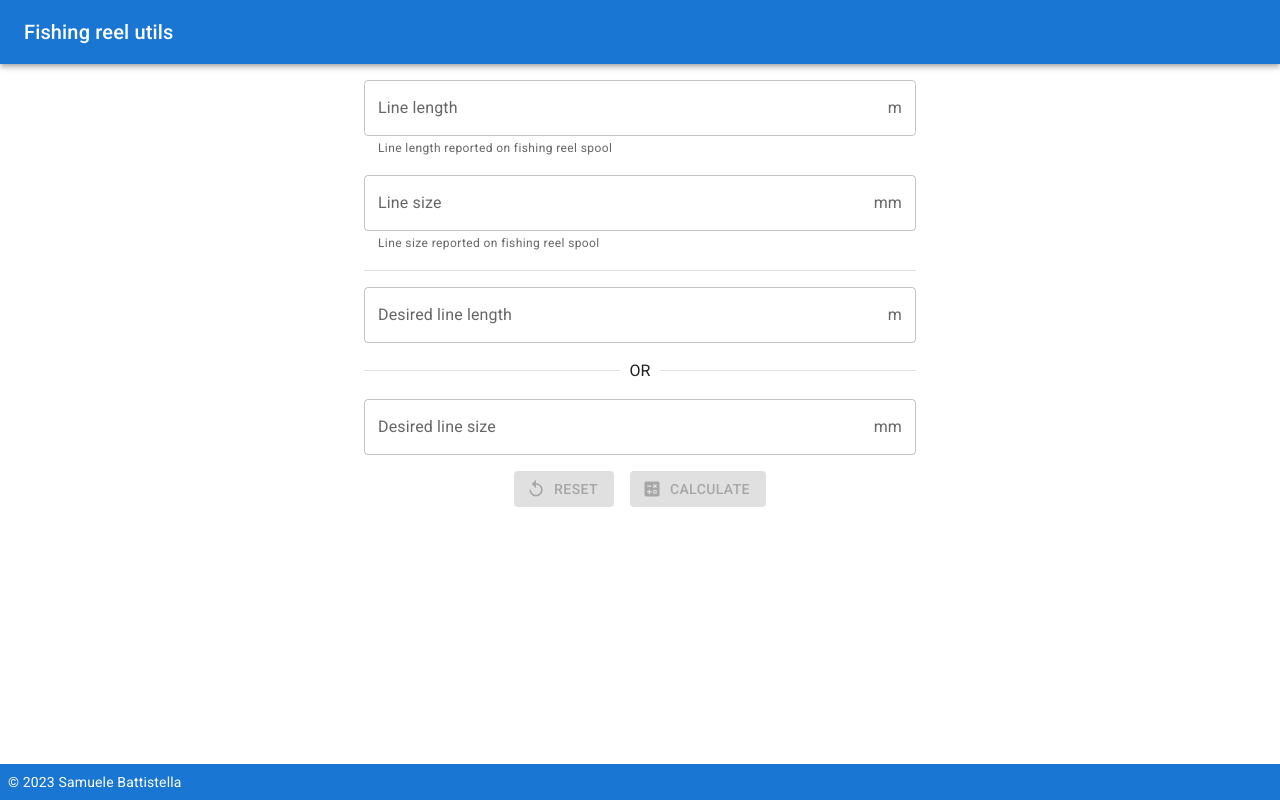
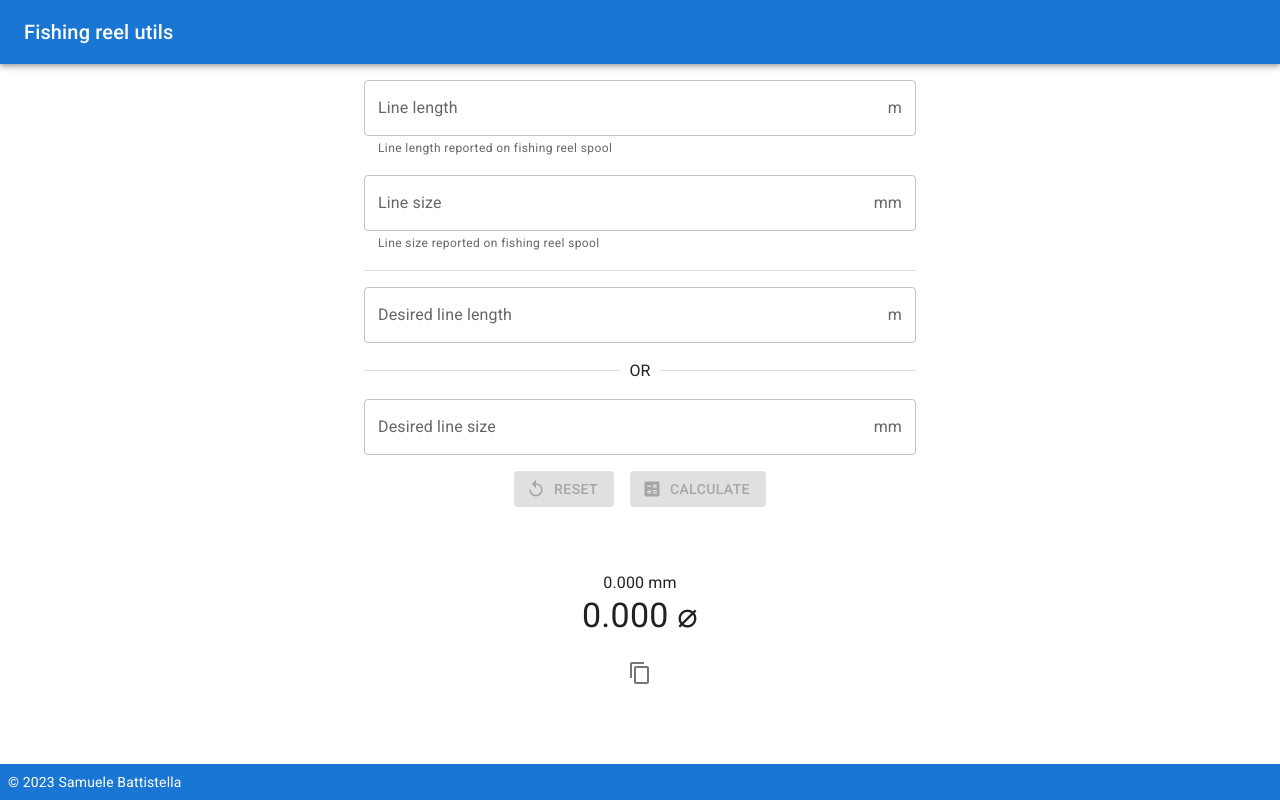
Before and after one commit to battistar/fishing-reel-utils, a React (Create React App) app: page / in a window 1280 px wide. Built offline with nearby package versions, Linux system fonts and the light colour scheme; a web font is replaced by a local one.

Commit message:
Add result section

```diff
--- a/package.json
+++ b/package.json
@@ -8,6 +8,7 @@
     "install": "^0.13.0",
     "npm": "^9.2.0",
     "react": "^18.2.0",
+    "react-device-detect": "^2.2.2",
     "react-dom": "^18.2.0",
     "react-scripts": "5.0.1",
     "styled-components": "^5.3.6",
--- a/src/App.tsx
+++ b/src/App.tsx
@@ -3,6 +3,8 @@ import { Container } from '@mui/material';
 import Form from 'components/Form';
 import FormData from 'models/FormData';
 import Header from 'components/Header';
+import ResultData, { ResultType } from 'models/ResultData';
+import Result from 'components/Result';
 import Footer from 'components/Footer';
 
 const parseInput = (input: string): number => {
@@ -20,7 +22,11 @@ const getLineLength = (lineLength: number, lineSize: number, desiredLineSize: nu
 };
 
 const App = (): JSX.Element => {
-  const [result, setResult] = useState('');
+  const [result, setResult] = useState<ResultData>({
+    type: ResultType.Size,
+    lineLingth: 0,
+    lineSize: 0,
+  });
 
   const handleSubmit = (formData: FormData): void => {
     const lineLength = parseInput(formData.lineLength);
@@ -29,15 +35,25 @@ const App = (): JSX.Element => {
     const desiredLineSize = parseInput(formData.desiredLineSize);
 
     if (isNaN(desiredLineLength)) {
-      setResult(`${getLineLength(lineLength, lineSize, desiredLineSize).toFixed(3)} m`);
+      const length = getLineLength(lineLength, lineSize, desiredLineSize);
+
+      setResult({
+        type: ResultType.Length,
+        lineLingth: length,
+        lineSize: lineSize,
+      });
     }
 
     if (isNaN(desiredLineSize)) {
-      setResult(`${getLineSize(lineLength, lineSize, desiredLineLength).toFixed(3)} ⌀`);
+      const size = getLineSize(lineLength, lineSize, desiredLineLength);
+
+      setResult({
+        type: ResultType.Size,
+        lineLingth: lineLength,
+        lineSize: size,
+      });
     }
   };
-
-  console.log(result);
 
   return (
     <>
@@ -45,6 +61,7 @@ const App = (): JSX.Element => {
       <main>
         <Container maxWidth="sm">
           <Form onSubmit={handleSubmit} />
+          <Result result={result} />
         </Container>
       </main>
       <Footer />
--- /dev/null
+++ b/src/components/Result.tsx
@@ -0,0 +1,107 @@
+import { Box, IconButton, Snackbar, Stack, styled, Tooltip, Typography } from '@mui/material';
+import { ContentCopy as CopyIcon, Share as ShareIcon, Close as CloseIcon } from '@mui/icons-material';
+import ResultData, { ResultType } from 'models/ResultData';
+import { useState } from 'react';
+import { isMobile } from 'react-device-detect';
+
+interface ResultProps {
+  result: ResultData;
+}
+
+const StyledBox = styled(Box)(
+  ({ theme }) => `
+    display: flex;
+    justify-content: center;
+    align-items: center;
+    padding: ${theme.spacing(8)} 0px;
+`
+);
+
+const Result = (props: ResultProps): JSX.Element => {
+  const [openSnackbar, setOpenSnackbar] = useState(false);
+
+  const lineLength = props.result.lineLingth.toFixed(3);
+  const lineSize = props.result.lineSize.toFixed(3);
+
+  const handleCopyClick = (): void => {
+    navigator.clipboard.writeText(`${lineLength} mm - ${lineSize} ⌀`);
+
+    setOpenSnackbar(true);
+  };
+
+  const handleShareClick = async (): Promise<void> => {
+    if (navigator.share) {
+      const data = {
+        title: 'Fishing Reel Utils Web App',
+        text: `Your fishing reel spool can contain ${lineLength} m of line sizes ${lineSize} ⌀`,
+      };
+
+      try {
+        await navigator.share(data);
+      } catch (error) {
+        console.error('Sharing failed', error);
+      }
+    } else {
+      console.warn(`Your system doesn't support sharing files.`);
+    }
+  };
+
+  const handleCloseSnackbar = (event: React.SyntheticEvent | Event, reason?: string): void => {
+    if (reason === 'clickaway') {
+      return;
+    }
+
+    setOpenSnackbar(false);
+  };
+
+  return (
+    <>
+      <StyledBox>
+        <Stack spacing={2}>
+          {props.result.type === ResultType.Size ? (
+            <Stack alignItems="center">
+              <Typography>{`${lineLength} mm`}</Typography>
+              <Typography variant="h4" component="span">
+                {`${lineSize} ⌀`}
+              </Typography>
+            </Stack>
+          ) : (
+            <Stack alignItems="center">
+              <Typography>{`${lineSize} ⌀`}</Typography>
+              <Typography variant="h4" component="span">
+                {`${lineLength} mm`}
+              </Typography>
+            </Stack>
+          )}
+          <Stack direction="row" justifyContent="center">
+            <Tooltip title="Copy" placement="top">
+              <IconButton onClick={handleCopyClick}>
+                <CopyIcon />
+              </IconButton>
+            </Tooltip>
+            {isMobile && (
+              <Tooltip title="Share" placement="top">
+                <IconButton onClick={handleShareClick}>
+                  <ShareIcon />
+                </IconButton>
+              </Tooltip>
+            )}
+          </Stack>
+        </Stack>
+      </StyledBox>
+      <Snackbar
+        open={openSnackbar}
+        autoHideDuration={6_000}
+        onClose={handleCloseSnackbar}
+        message="Result copied to clipboard"
+        action={
+          <IconButton size="small" color="inherit" onClick={handleCloseSnackbar}>
+            <CloseIcon fontSize="small" />
+          </IconButton>
+        }
+      />
+    </>
+  );
+};
+
+export default Result;
--- /dev/null
+++ b/src/models/ResultData.ts
@@ -0,0 +1,12 @@
+export enum ResultType {
+  Length,
+  Size,
+}
+
+interface ResultData {
+  type: ResultType;
+  lineLingth: number;
+  lineSize: number;
+}
+
+export default ResultData;
```
Also changed, not shown: 1 other file (tests, documents, lock files or other folders).
